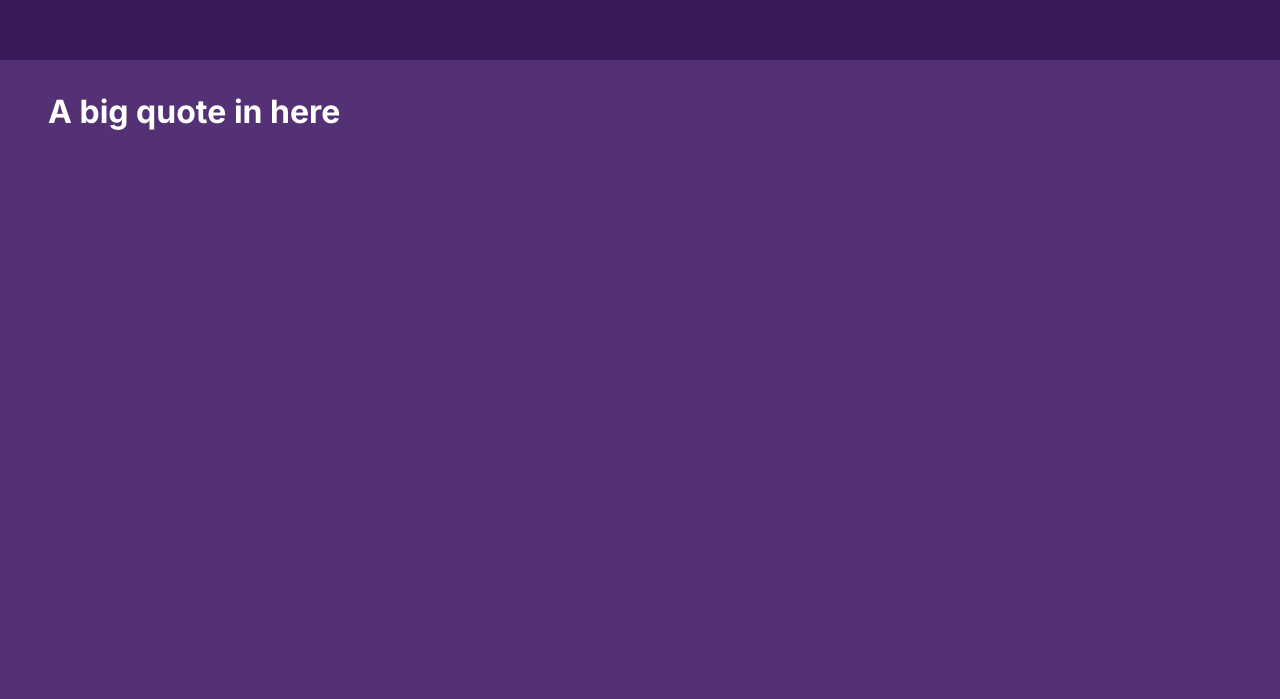
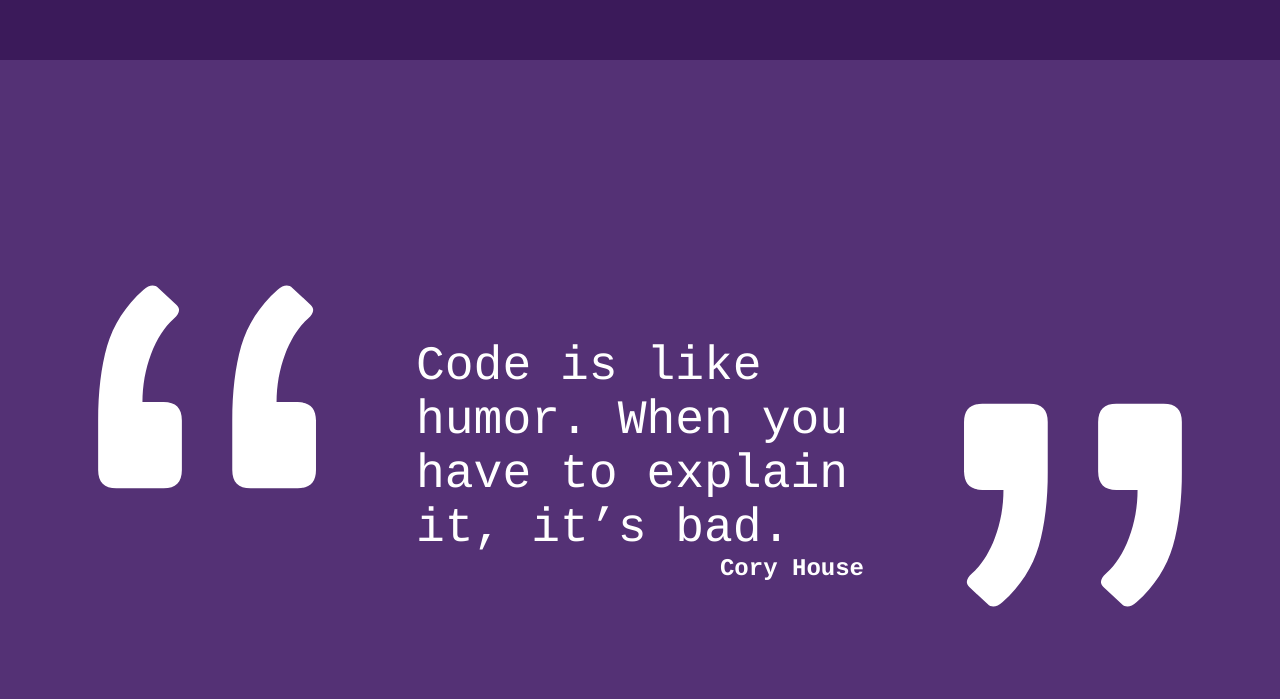
Before and after one commit to ezFazio/portfolio, a Next.js app: page / in a window 1280 px wide. Shown: the part 5081-5780 px from the top of the page. Built offline with nearby package versions, Linux system fonts and the light colour scheme.

Commit message:
feat(quote-section): added quote carousel

```diff
--- a/package.json
+++ b/package.json
@@ -12,6 +12,7 @@
     "next": "14.1.0",
     "react": "^18",
     "react-dom": "^18",
+    "react-multi-carousel": "^2.8.4",
     "sass": "^1.71.1"
   },
   "devDependencies": {
--- a/src/components/quote-section/quote.jsx
+++ b/src/components/quote-section/quote.jsx
@@ -1,10 +1,40 @@
+'use client'
 import styles from "./quote.module.css"
-
+import QuoteCard from "./quoteCard"
+import quotes from "@/data/quotes/quotes.json"
+import Carousel from 'react-multi-carousel'
+import 'react-multi-carousel/lib/styles.css'
 
 const Quote = () => {
+  const responsive = {
+    all: {
+      breakpoint: { max: 99999, min: 0 },
+      items: 1
+    }
+  };
   return (
     <div className={styles.quote}>
-        <h1>A big quote in here</h1>
+      <img
+        className={[styles.quoteMark, styles.quoteMarkStart].join(' ')}
+        src={"/img/quote-marks.svg"}
+        alt={"Quotemark start"}
+        key={"quotemark-start"}
+      />
+      <Carousel responsive={responsive} sliderClass={styles.quotesSlider} autoPlay={true} autoPlaySpeed={5000} arrows={false} showDots={false} infinite={true} styles={{width: "100%"}}>
+        {
+          quotes.map((quote) => {
+            return (
+              <QuoteCard text={quote.text} autor={quote.autor} key={quote.id} id={quote.id} />
+            )
+          })
+        }
+      </Carousel>
+      <img
+        className={[styles.quoteMark, styles.quoteMarkEnd].join(' ')}
+        src={"/img/quote-marks.svg"}
+        alt={"Quotemark end"}
+        key={"quotemark-en"}
+      />
     </div>
   )
 }
--- a/src/components/quote-section/quote.module.css
+++ b/src/components/quote-section/quote.module.css
@@ -1,11 +1,32 @@
-.quote{
+.quote {
+    display: flex;
+    justify-content: center;
     background-color: var(--portfolio-purple-light);
     font-size: 16px;
     height: 100vh;
     width: 100%;
     padding: 2rem 3rem;
 }
-.quote h1{
+
+.quote > div[dir="ltr"] {
+    width: 100%;
+}
+.quote h1 {
     font-size: 2rem;
     color: var(--portfolio-white);
 }
+
+.quoteMark {
+    position: relative;
+    width: 20rem;
+    fill: var(--portfolio-white);
+}
+
+.quoteMarkEnd {
+    transform: rotate(180deg);
+    top: 2.75rem;
+}
+
+.quoteMarkStart {
+    bottom: 4.5rem;
+}
--- /dev/null
+++ b/src/components/quote-section/quoteCard.jsx
@@ -0,0 +1,13 @@
+import styles from "./quoteCard.module.css"
+
+
+const QuoteCard = ({ text, autor }) => {
+  return (
+    <div className={styles.quoteCard}>
+      <p>{text}</p>
+      <h2>{autor}</h2>
+    </div>
+  )
+}
+
+export default QuoteCard;
--- /dev/null
+++ b/src/components/quote-section/quoteCard.module.css
@@ -0,0 +1,21 @@
+.quoteCard{
+    display: flex;
+    background-color: var(--portfolio-purple-light);
+    font-size: 16px;
+    font-family: 'Courier';
+    width: 100%;
+    height: 100%;
+    padding: 2rem 3rem;
+    flex-direction: column;
+    align-items: center;
+    justify-content: center;
+    width: 100%;
+    color: var(--portfolio-white);
+}
+.quoteCard p{
+    font-size: 3rem;
+}
+.quoteCard h2{
+    font-size: 1.5rem;
+    align-self: flex-end;
+}
--- /dev/null
+++ b/src/data/quotes/quotes.json
@@ -0,0 +1,22 @@
+[
+  {
+    "id": "quote-1",
+    "autor": "Santosh Kalwar",
+    "text": "Coding like poetry should be short and concise."
+  },
+  {
+    "id": "quote-2",
+    "autor": "Cory House",
+    "text": "Code is like humor. When you have to explain it, it’s bad."
+  },
+  {
+    "id": "quote-3",
+    "autor": "Oscar Wilde",
+    "text": "Experience is the name everyone gives to their mistakes. "
+  },
+  {
+    "id": "quote-4",
+    "autor": "Anonymus",
+    "text": "Software and cathedrals are much the same — first we build them, then we pray."
+  }
+]
```
Also changed, not shown: public/img/quote-marks.svg (added), 1 other file (tests, documents, lock files or other folders). Lines whose indentation alone changed are shown as unchanged.
